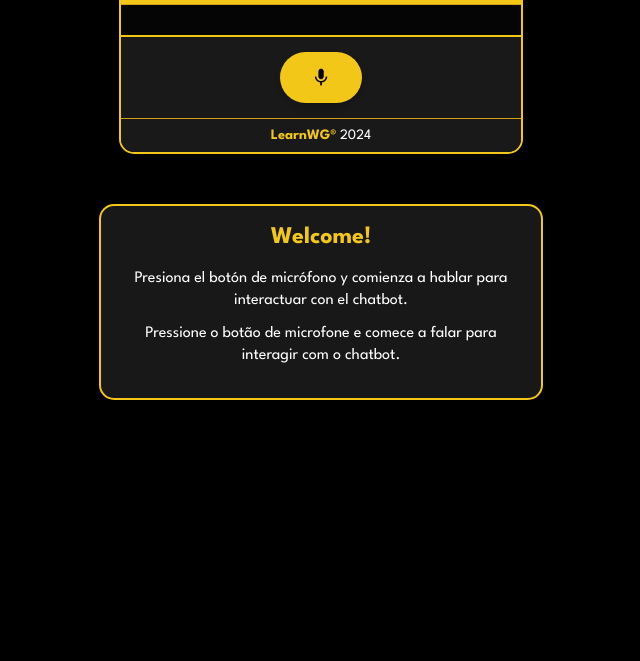
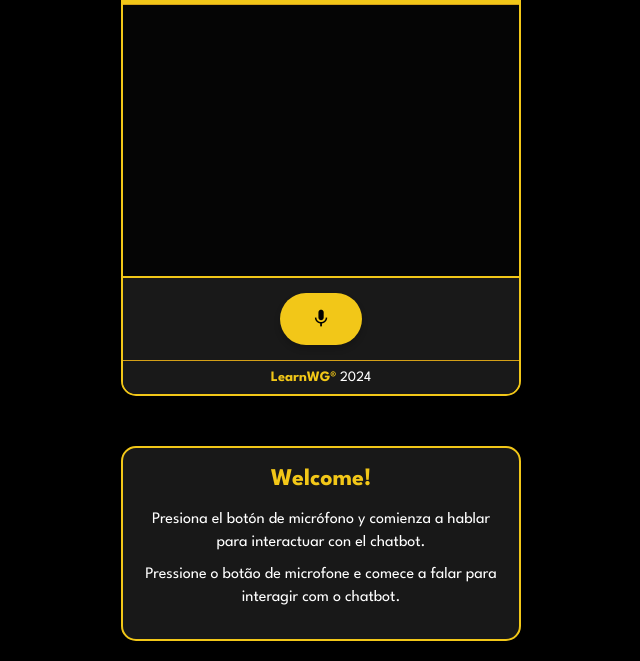
Before and after one commit to jgazcagtz/speakingmaster, a website: page index.html in a window 1280 px wide. Shown: the part 139-800 px from the top of the page, without its empty margins (319-959 px from the left). Drawn offline with Linux system fonts and the light colour scheme.

Commit message:
Update styles.css

```diff
--- a/styles.css
+++ b/styles.css
@@ -5,6 +5,11 @@
 
 /* Import Google Material Icons */
 @import url('https://fonts.googleapis.com/icon?family=Material+Icons');
+
+/* Reset Box Sizing */
+* {
+    box-sizing: border-box;
+}
 
 body {
     margin: 0;
@@ -14,18 +19,18 @@ body {
     color: #fff;
     display: flex;
     flex-direction: column;
-    justify-content: flex-start;
-    align-items: center;
-    min-height: 100vh;
+    height: 100vh;
+    overflow: hidden; /* Prevent the entire page from scrolling */
 }
 
+/* Intro Section Styling */
 .intro-section {
     text-align: center;
     padding: 20px;
     background-color: rgba(26, 26, 26, 0.95);
     border: 2px solid #f2c718;
     border-radius: 15px;
-    margin: 20px 0;
+    margin: 20px auto;
     width: 90%;
     max-width: 400px;
     box-shadow: 0 8px 16px rgba(0, 0, 0, 0.3);
@@ -44,6 +49,7 @@ body {
     line-height: 1.4;
 }
 
+/* Chat Container Styling */
 .chat-container {
     width: 90%;
     max-width: 400px;
@@ -52,16 +58,21 @@ body {
     border-radius: 15px;
     display: flex;
     flex-direction: column;
-    overflow: hidden;
+    height: 60vh; /* Adjust height as needed */
+    max-height: 80vh;
+    margin: 0 auto;
     box-shadow: 0 8px 16px rgba(0, 0, 0, 0.3);
     animation: fadeIn 1s ease-in-out;
+    overflow: hidden; /* Ensure child elements don't overflow border-radius */
 }
 
+/* Header Styling */
 header {
     background-color: #f2c718;
     padding: 20px;
     text-align: center;
     border-bottom: 1px solid #d4a017;
+    border-radius: 0; /* Removed border-radius to align with chat-container */
 }
 
 header h1 {
@@ -81,6 +92,7 @@ header .material-icons {
     font-size: 1.6em;
 }
 
+/* Chat Window Styling */
 #chat-window {
     flex: 1;
     padding: 15px 35px; /* Increased padding to accommodate icons */
@@ -95,6 +107,7 @@ header .material-icons {
     flex-direction: column;
 }
 
+/* Message Styling */
 .message {
     margin: 12px 0;
     padding: 12px 18px;
@@ -143,6 +156,7 @@ header .material-icons {
     color: #f2c718;
 }
 
+/* Input Area Styling */
 .input-area {
     display: flex;
     justify-content: center;
@@ -178,6 +192,7 @@ header .material-icons {
     box-shadow: 0 6px 10px rgba(0,0,0,0.3);
 }
 
+/* Loading Indicator Styling */
 #loading {
     text-align: center;
     font-size: 1.2em;
@@ -197,6 +212,7 @@ footer {
     padding: 10px 20px;
     text-align: center;
     border-top: 1px solid #d4a017;
+    border-radius: 0; /* Removed border-radius to align with chat-container */
 }
 
 footer p {
@@ -274,4 +290,8 @@ footer a:hover {
         left: -25px;
         right: -25px;
     }
+
+    .chat-container {
+        height: 70vh; /* Adjust height for smaller screens */
+    }
 }
```
